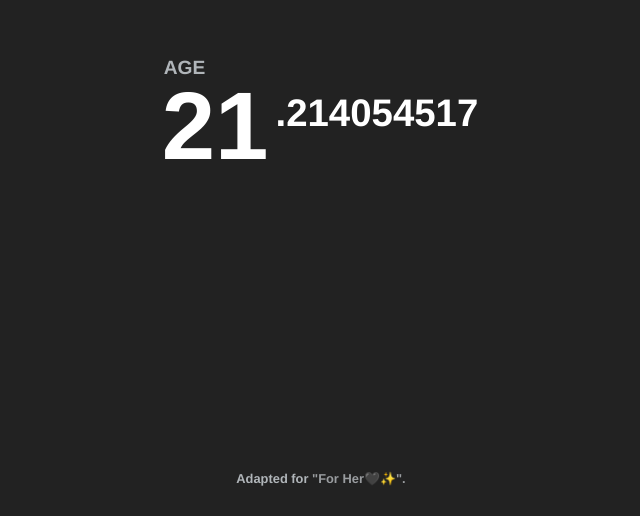
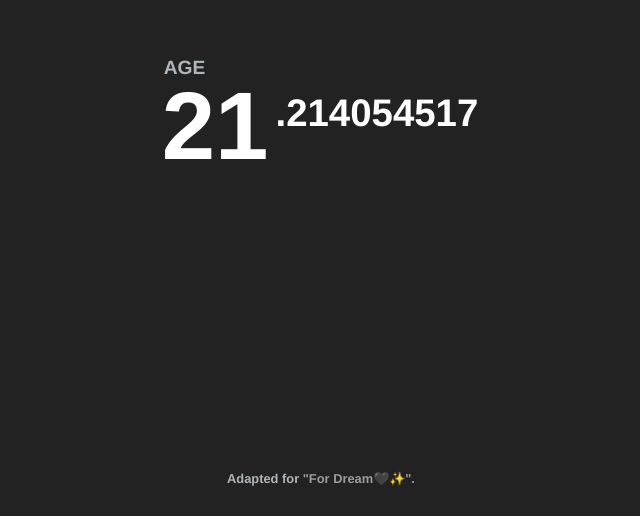
Before and after one commit to sriram-ssrk/age-timer, a website: page index.html in a window 1280 px wide. Shown: the part 284-800 px from the top of the page, 320-960 px from the left. Drawn offline with nearby package versions, Linux system fonts and the light colour scheme.

Commit message:
Update index.html

```diff
--- a/index.html
+++ b/index.html
@@ -42,7 +42,7 @@
 <div id="cite">
     <h6>Adapted for
         <a href="https://e0.pxfuel.com/wallpapers/861/853/desktop-wallpaper-ayanokouji-aesthetic-suzune-horikita-ayano-animeflv-classroom-of-the-elite-anime-kiyopon-kiyotaka-thumbnail.jpg    ">
-            "For Her🖤✨".
+            "For Dream🖤✨".
         </a>
     </h6>
 </div>
```
